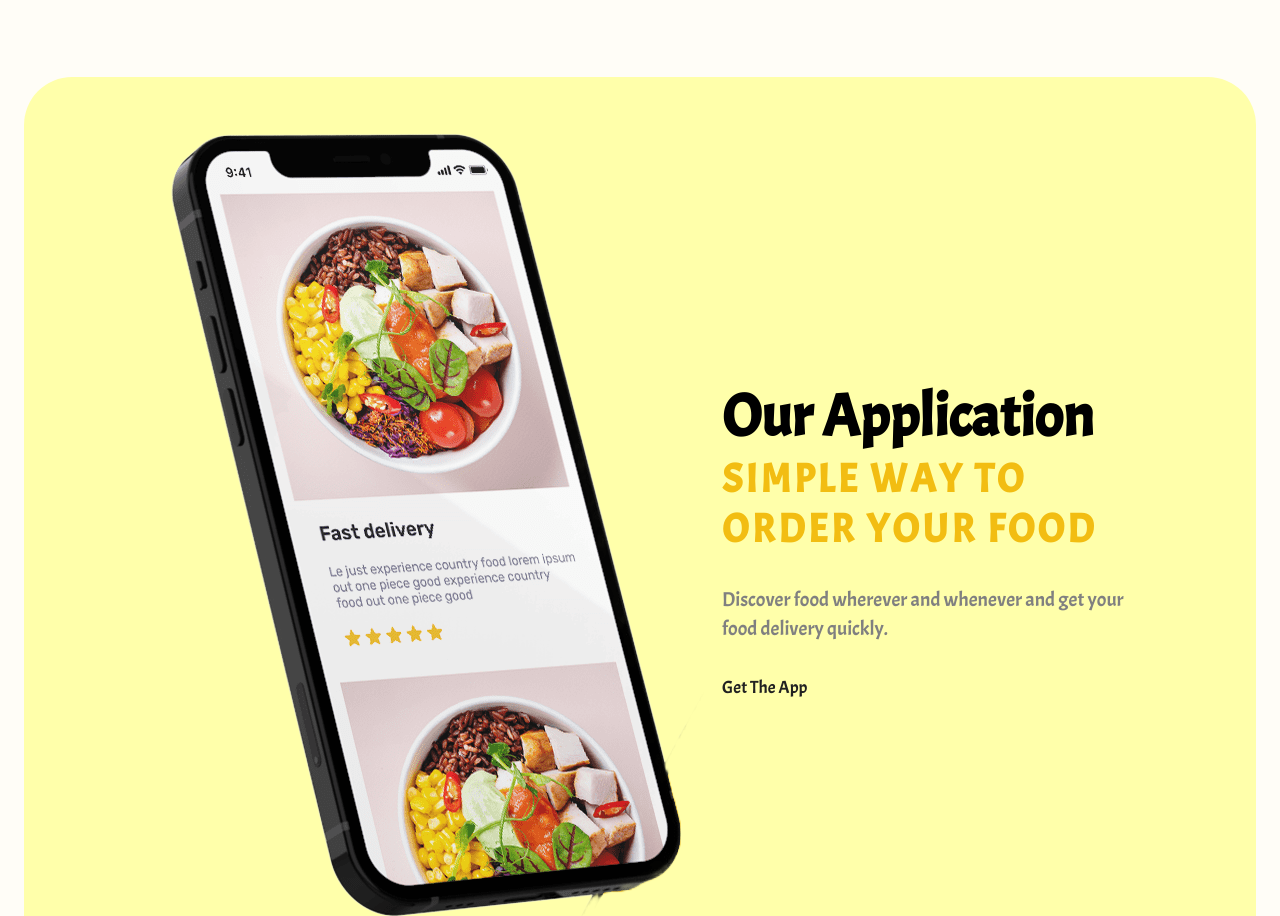
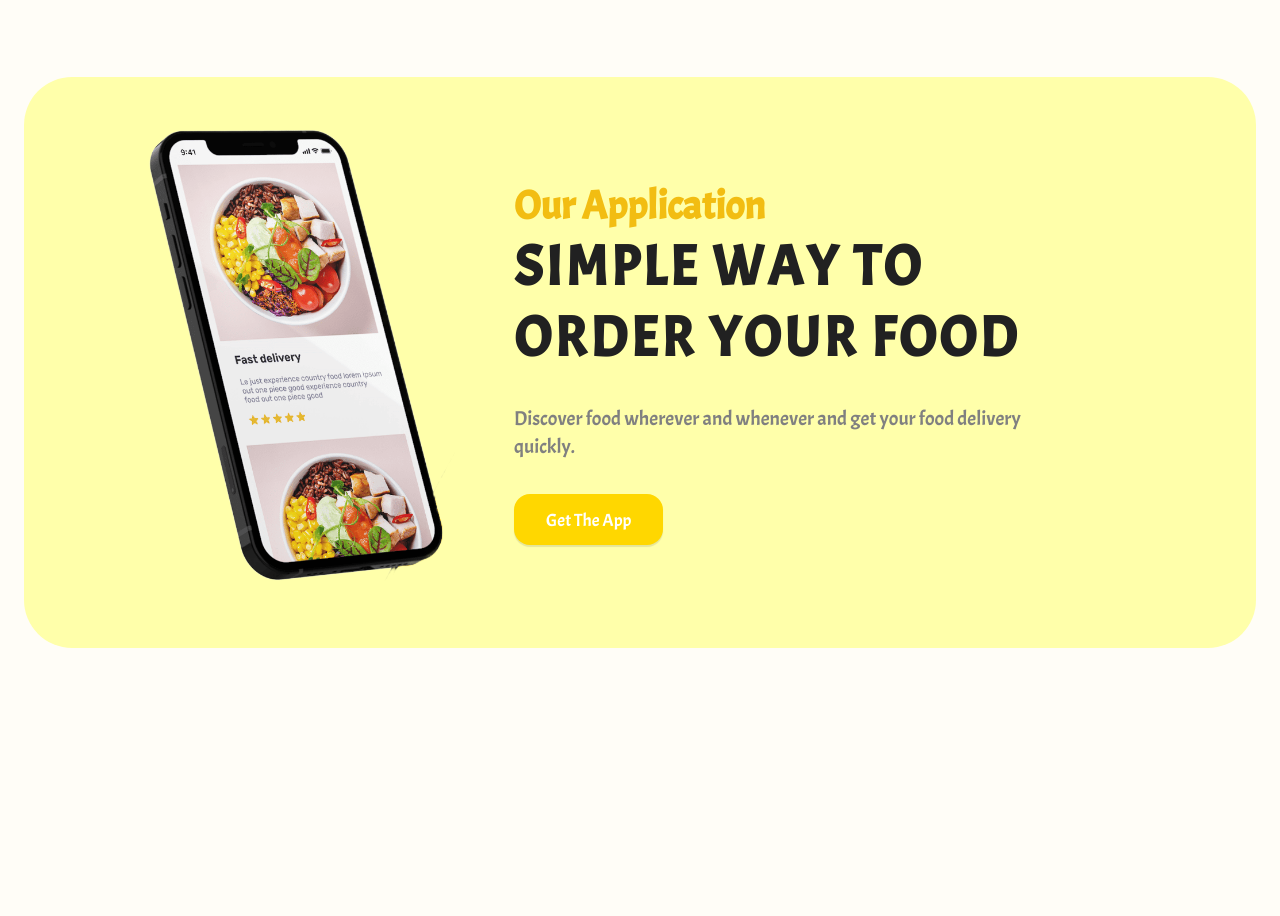
Before and after one commit to SyedJawadAhmed/Foodie., a plain HTML site: page index.html in a window 1280 px wide. Shown: the part 2368-3284 px from the top of the page. After the commit the page ends 3016 px from the top, so only its background shows below. Drawn offline with nearby package versions, Linux system fonts and the light colour scheme; a web font is replaced by a local one.

Commit message:
✈ 🚁

```diff
--- a/index.html
+++ b/index.html
@@ -289,19 +289,19 @@
 
         <section>
             <div class="wrapper p-top ">
-                <div class="app-box flex">
+                <div class="app-box flex gap-3 ">
                     <div class="app-img">
                         <img src="images/mobile-app.png">
                     </div>
 
                     <div class="content">
                         <h2>Our Application</h2>
-                        <h5>Simple Way To Order Your Food</h5>
+                        <h5>Simple Way To <br> Order Your Food</h5>
                         <p class="para">
                             Discover food wherever and whenever
                             and get your food delivery quickly.
                         </p>
-                        <a href="btn">Get The App</a>
+                        <a href="#" class="btn">Get The App</a>
                     </div>
                 </div>
             </div>
--- a/style.css
+++ b/style.css
@@ -308,6 +308,20 @@ h4 {
     padding: 3rem 6rem;
     border-radius: 3rem;
 }
+.app-box h2{
+    font-size: 2.5rem;
+    color: var(--gold);
+}
+.app-box h5{
+    font-size: 3.5rem;
+    color: var(--lead);
+}
+.app-box .app-img img{
+    width: 25rem;
+}
+.app-img{
+    flex: 1;
+}
 
 
 
```
